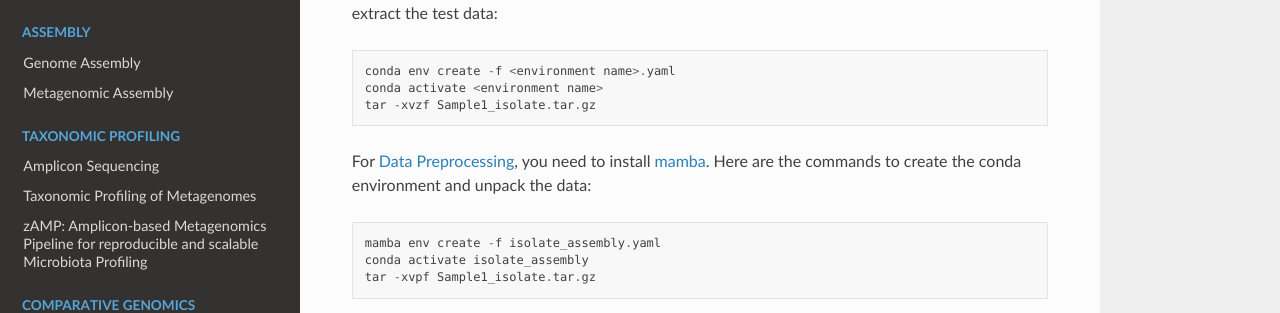
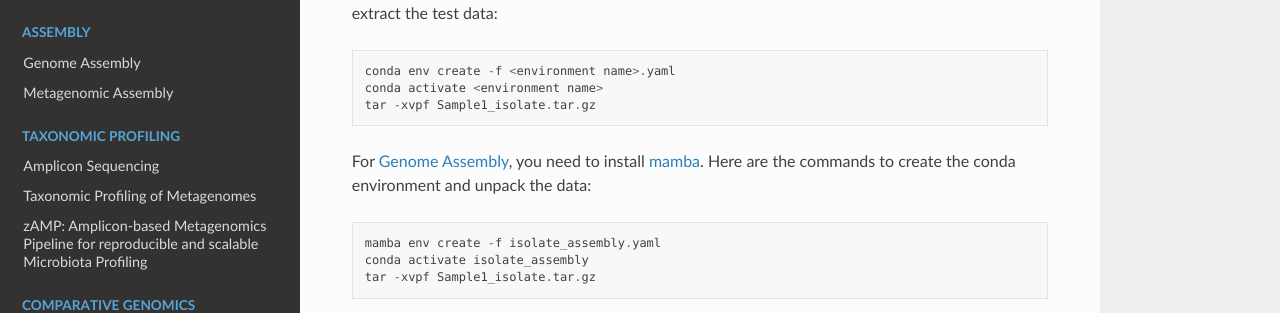
Before and after one commit to MicrobiologyETHZ/Methods_in_Microbiomics, a Sphinx documentation site: the page built from docs/index.rst, in a window 1280 px wide and 900 px high, scrolled down 685 px. Shown: the part 162-475 px from the top of the window. Built offline with Sphinx 7.4.7 and the Read the Docs theme 2.0.0, drawn with Linux system fonts in a browser that asks for light colours.

Commit message:
fix typo and add correct link to doc

```diff
--- a/docs/index.rst
+++ b/docs/index.rst
@@ -46,9 +46,9 @@ For each of the sections we have provided a link to a conda environment file (i.
 
    conda env create -f <environment name>.yaml
    conda activate <environment name>
-   tar -xvzf Sample1_isolate.tar.gz
+   tar -xvpf Sample1_isolate.tar.gz
 
-For  :doc:`/preprocessing/preprocessing`, you need to install `mamba <https://mamba.readthedocs.io/en/latest/installation.html>`_. Here are the commands to create the conda environment and unpack the data:
+For  :doc:`/assembly/genome_assembly`, you need to install `mamba <https://mamba.readthedocs.io/en/latest/installation.html>`_. Here are the commands to create the conda environment and unpack the data:
 
 .. code-block::
 
```
